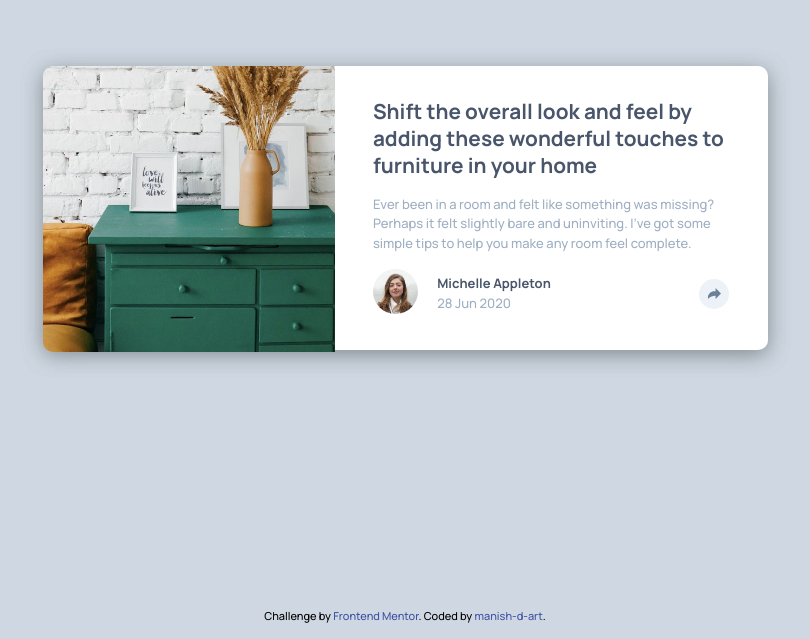
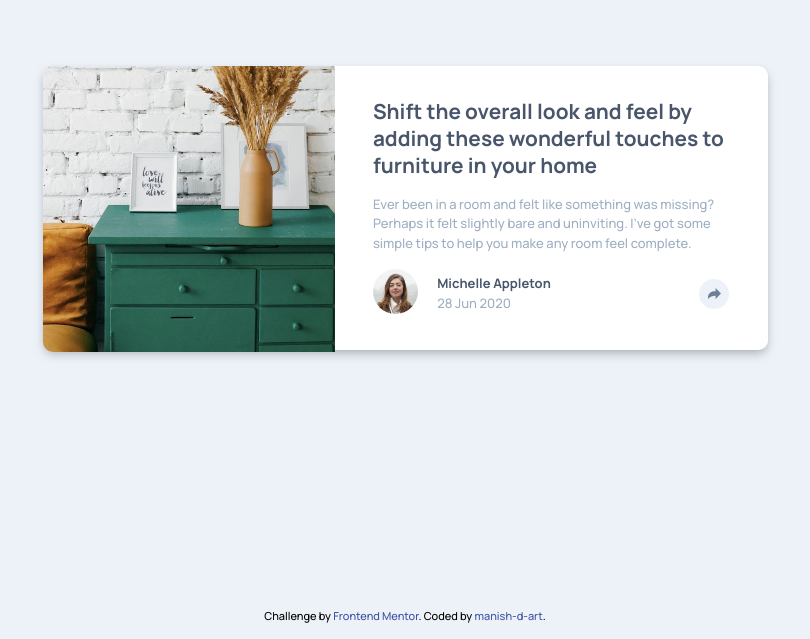
Before and after one commit to Manish-d-art/article-preview-component, a plain HTML site: page index.html in a window 1280 px wide. Shown: the part 192-831 px from the top of the page, without its empty margins (235-1045 px from the left). Drawn offline with Linux system fonts and the light colour scheme.

Commit message:
update final

```diff
--- a/css/style.css
+++ b/css/style.css
@@ -8,7 +8,7 @@
 
 }
 body{
-    background-color: hsl(212deg 25% 85%);
+    background-color: hsl(210deg 46% 95%);
     font-size: 13px;
     font-family: 'Manrope', sans-serif;
 }
@@ -126,10 +126,9 @@ body{
    width:321px;
    position: relative;
    border-radius: 10px;
-   box-shadow:  0px 5px 20px -1px rgba(126, 131, 138, 0.5),
-                0px 5px 20px -11px rgba(126, 131, 138, 0.5),
-                0px 5px 20px -1px rgba(126, 131, 138, 0.5);
-
+   box-shadow: 0px 5px 10px -1px rgb(126 131 138 / 50%),
+                0px 5px 10px -11px rgb(126 131 138 / 50%),
+                0px 1px 10px -8px rgb(126 131 138 / 50%);
 }
 
 .contanier-image-block{
```
